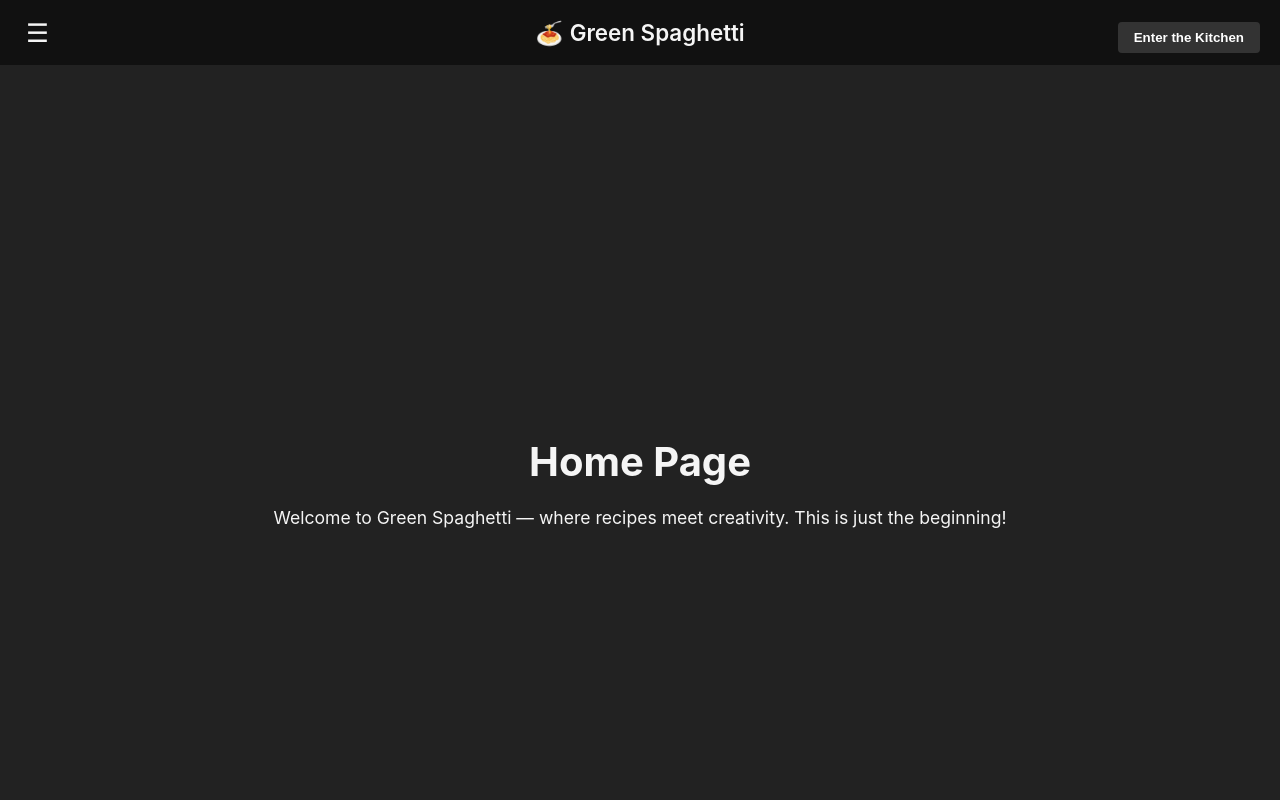
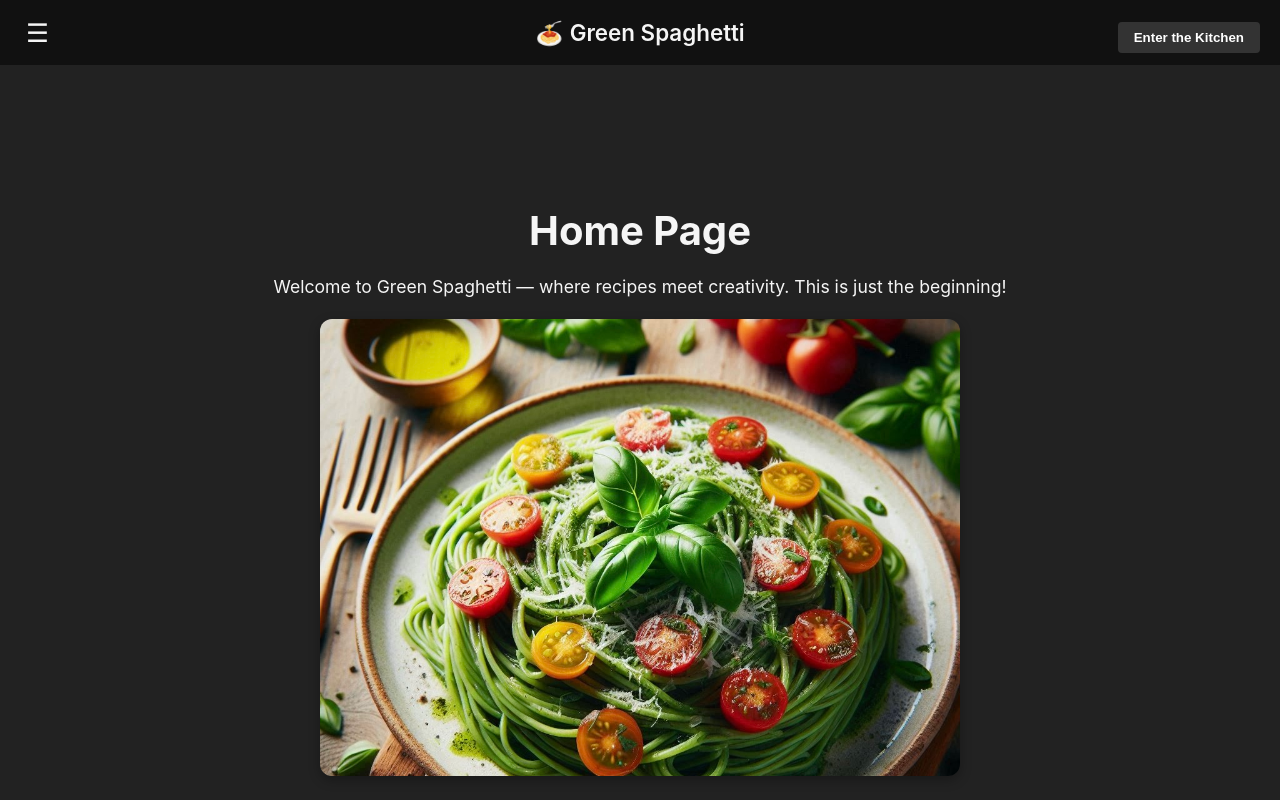
Before and after one commit to greenspaghetti/green-spaghetti, a React (Create React App) app: page / in a window 1280 px wide. Shown: the top 800 px of the page. Built offline with nearby package versions, Linux system fonts and the light colour scheme.

Commit message:
Adjusted homepage spacing aand added one placeholder image

```diff
--- a/src/pages/Home.js
+++ b/src/pages/Home.js
@@ -1,5 +1,7 @@
 import React from "react";
 import "../styles/pg-style/home.css";
+import placeholderImage from "../assets/homepage-placeholder.jpg";
+
 
 function Home() {
   return (
@@ -10,6 +12,10 @@ function Home() {
           Welcome to Green Spaghetti — where recipes meet creativity. This is
           just the beginning!
         </p>
+        <div className="homepage-image">
+  <img src={placeholderImage} alt="Green Spaghetti preview" />
+</div>
+
       </div>
     </div>
   );
--- a/src/styles/pg-style/home.css
+++ b/src/styles/pg-style/home.css
@@ -24,3 +24,15 @@
   font-size: 1.1rem;
   line-height: 1.6;
 }
+
+.homepage-image {
+  text-align: center;
+  margin-top: 5gpx;
+}
+
+.homepage-image img {
+  width: 80%;
+  max-width: 900px;
+  border-radius: 12px;
+  box-shadow: 0 4px 12px rgba(0, 0, 0, 0.3);
+}
```
Also changed, not shown: src/assets/homepage-placeholder.jpg (added).
